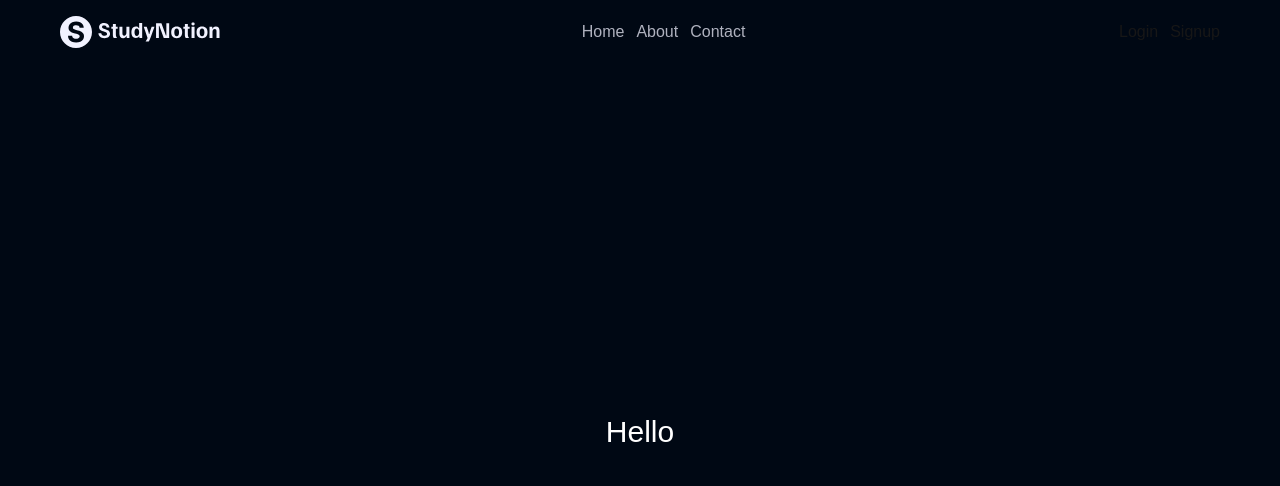
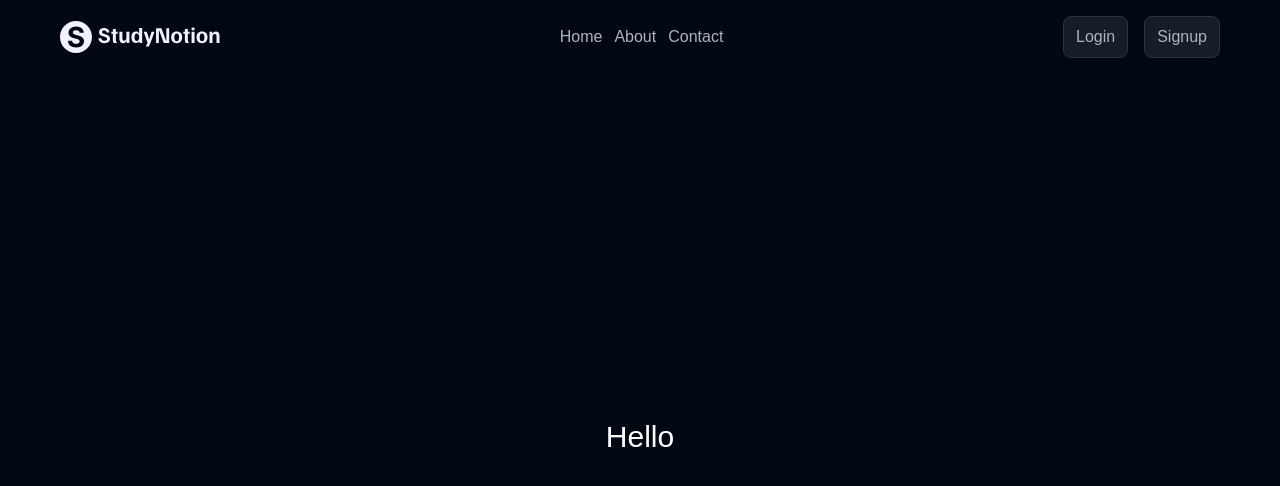
Before and after one commit to sudhanshumandloi/Next-practies, a Next.js app in the folder Study-notation-app/: page / in a window 1280 px wide. Shown: the top 486 px of the page. Built offline with nearby package versions, Linux system fonts and the light colour scheme.

Commit message:
added css to the button of nevbar like login signup dashboard

```diff
--- a/Study-notation-app/components/Nevbar.tsx
+++ b/Study-notation-app/components/Nevbar.tsx
@@ -28,17 +28,21 @@ export default function Nevbar(){
                 </ul>
             </nav>
 
-            <div className="flex ml-3 gap-3">
+            <div className="flex items-center gap-x-4">
                 { !isLoggedIn &&
                     <Link href="/login">
-                        <button>
+                        <button className="bg-richblack-800 text-richblack-100 py-[8px] px-[12px] rounded-[8px]
+                            border border-richblack-700"
+                        >
                             Login
                         </button>
                     </Link>
                 }
                 { !isLoggedIn &&
                     <Link href="/signup">
-                        <button>
+                        <button className="bg-richblack-800 text-richblack-100 py-[8px] px-[12px] rounded-[8px]
+                            border border-richblack-700"
+                        >
                             Signup
                         </button>
                     </Link>
@@ -48,14 +52,19 @@ export default function Nevbar(){
                         <button onClick={() => {
                             setIsLoggedIn(false);
                             toast.success("Logged out");
-                        }}>
+                            }}
+                            className="bg-richblack-800 text-richblack-100 py-[8px] px-[12px] rounded-[8px]
+                            border border-richblack-700"
+                        >
                             Log out
                         </button>
                     </Link>
                 }
                 { isLoggedIn &&
                     <Link href ="/dashbord">
-                        <button>
+                        <button className="bg-richblack-800 text-richblack-100 py-[8px] px-[12px] rounded-[8px]
+                            border border-richblack-700"
+                        >
                             dashbord
                         </button>
                     </Link>
```
